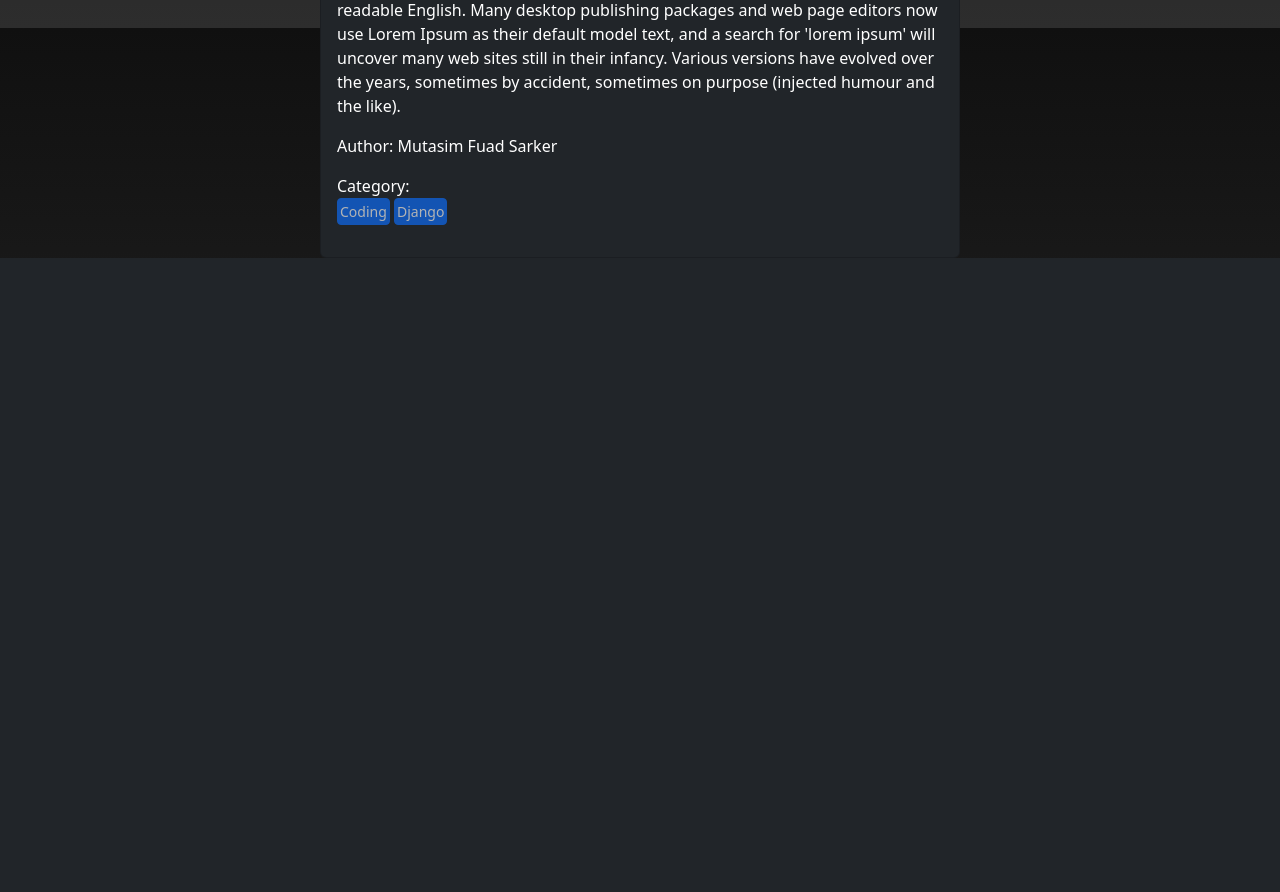
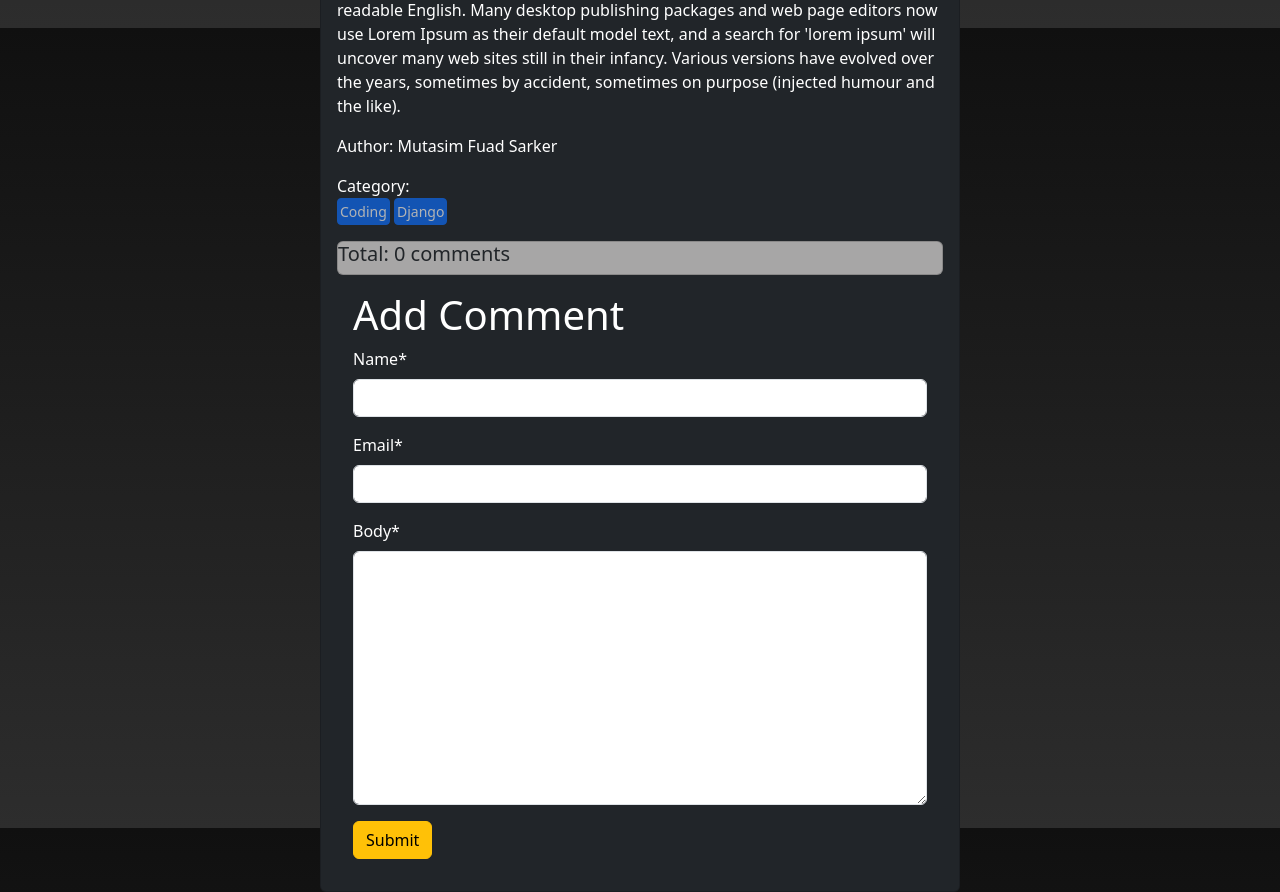
Before and after one commit to Blip-Loban/Django-Bloging-Website, a Django app: page /post/details/2/ in a window 1280 px wide. Shown: the part 772-1664 px from the top of the page. Before the commit the page ends 1030 px from the top, so only its background shows below. Run offline with Django 5.2, Linux system fonts and the light colour scheme; data comes from the database, SQL or seed files in the repository; both versions use the stored data as it was after the commit; some libraries are stand-ins or nearby versions.

Commit message:
Comment option added in Posts

```diff
--- a/posts/admin.py
+++ b/posts/admin.py
@@ -2,3 +2,4 @@ from django.contrib import admin
 from .models import *
 # Register your models here.
 admin.site.register(Post)
+admin.site.register(Comment)
--- a/posts/forms.py
+++ b/posts/forms.py
@@ -7,3 +7,10 @@ class PostForm(forms.ModelForm):
         # fields='__all__'
         exclude=['author']
         #fields=['name']
+
+class CommentForm(forms.ModelForm):
+    class Meta:
+        model= Comment
+        fields=['name', 'email','body']
+
+        #fields=['name']
--- a/posts/models.py
+++ b/posts/models.py
@@ -11,3 +11,13 @@ class Post(models.Model):
 
     def __str__(self):
         return self.title
+
+class Comment(models.Model):
+    post=models.ForeignKey(Post,on_delete=models.CASCADE,related_name='comments')
+    name=models.CharField(max_length=30)
+    email=models.EmailField()
+    body=models.TextField()
+    created_on=models.DateTimeField(auto_now_add=True)
+
+    def __str__(self):
+        return f'Commented by {self.name}'
--- a/posts/templates/post_details.html
+++ b/posts/templates/post_details.html
@@ -1,5 +1,5 @@
 {% extends 'base.html' %}
-
+{% load crispy_forms_tags %}
 {% block content %}
 
 <div class="card text-bg-dark mb-3 col-12 justify-content-center w-50 pt-5" style="margin: auto;">
@@ -8,14 +8,34 @@
   <div class="card-body">
     <h5 class="card-title text-warning">{{post.title}}</h5>
     <p class="card-text">{{post.content }} </p>
-        <p>Author:  {{post.author.first_name}} {{post.author.last_name}}</p>
+    <p>Author: {{post.author.first_name}} {{post.author.last_name}}</p>
     <p>Category: <br>
       {% for cat in post.category.all %}
 
       <button class="btn btn-primary btn-sm" disabled style="padding: 2px;"> {{cat.name}}</button>
       {% endfor %}
     </p>
+    <div class="card" style="background-color: rgb(167, 166, 166);">
+      <h5 class="">Total: {{comments|length}} comments</h5>
+
+
+       {% for comment in comments %}
+       <div class="card-body border-5 p-3" >
+       <h6><b>{{comment.name}}</b>   {{comment.created_on}}</h6>
+       <p>{{comment.body}}</p>
+       </div>
+       {% endfor %}
+
 
     </div>
+    <form method="post" class="text-white m-3">
+      <h1>Add Comment</h1>
+      {% csrf_token %}
+      {{comment_form | crispy}}
+      <button class="btn btn-warning">Submit</button>
+
+    </form>
+  </div>
+
 
   {% endblock %}
--- a/posts/urls.py
+++ b/posts/urls.py
@@ -9,5 +9,5 @@ urlpatterns = [
   path('edit/<int:id>/', EditPostView.as_view(),name='edit_post'),
   # path('delete/<int:id>', delete_post,name='delete_post'),
   path('delete/<int:id>/', DeletePostView.as_view(),name='delete_post'),
-  path('details/<int:pk>/', DetailPostView.as_view(),name='detail_post'),
+  path('details/<int:id>/', DetailPostView.as_view(),name='detail_post'),
 ]
--- a/posts/views.py
+++ b/posts/views.py
@@ -1,3 +1,4 @@
+from typing import Any
 from django.shortcuts import render,redirect
 from .forms import *
 from django.urls import reverse_lazy
@@ -74,4 +75,23 @@ def delete_post(request, id):
 
 class DetailPostView(DetailView):
     model=Post
+    pk_url_kwarg = 'id'
     template_name='post_details.html'
+
+    def post(self, request, *args, **kwargs):
+        comment_form=CommentForm(data=self.request.POST)
+        post=self.get_object()
+        if comment_form.is_valid():
+            new_comment=comment_form.save(commit=False)
+            new_comment.post=post
+            new_comment.save()
+        return self.get(self, request, *args, **kwargs)
+
+    def get_context_data(self, **kwargs):
+        context=super().get_context_data(**kwargs)
+        post=self.object
+        comments=post.comments.all()
+        comment_form=CommentForm()
+        context['comments']=comments
+        context['comment_form']=comment_form
+        return context
```
Also changed, not shown: db.sqlite3, posts/migrations/0007_comment.py (added). Lines whose indentation alone changed are shown as unchanged.
